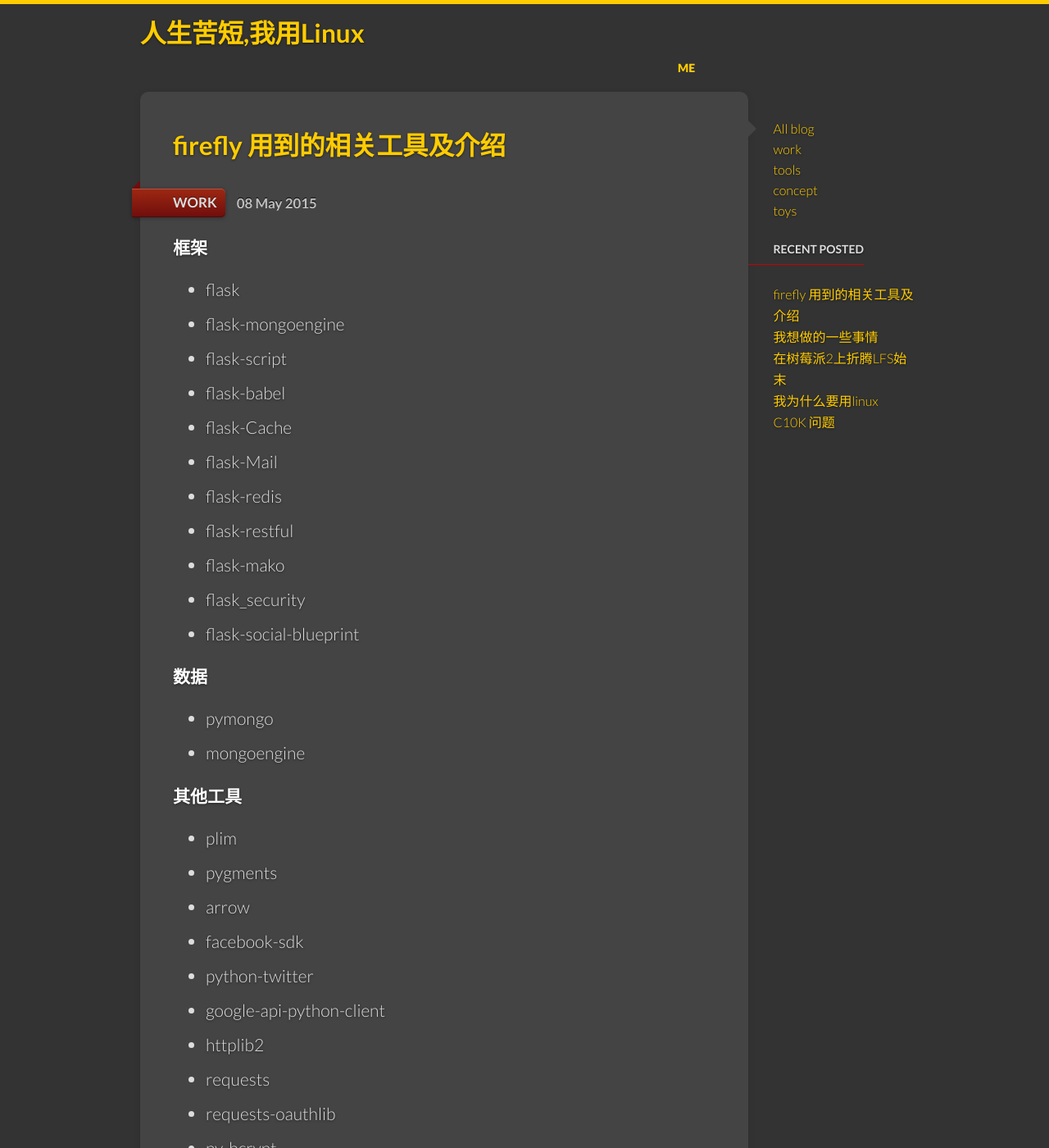
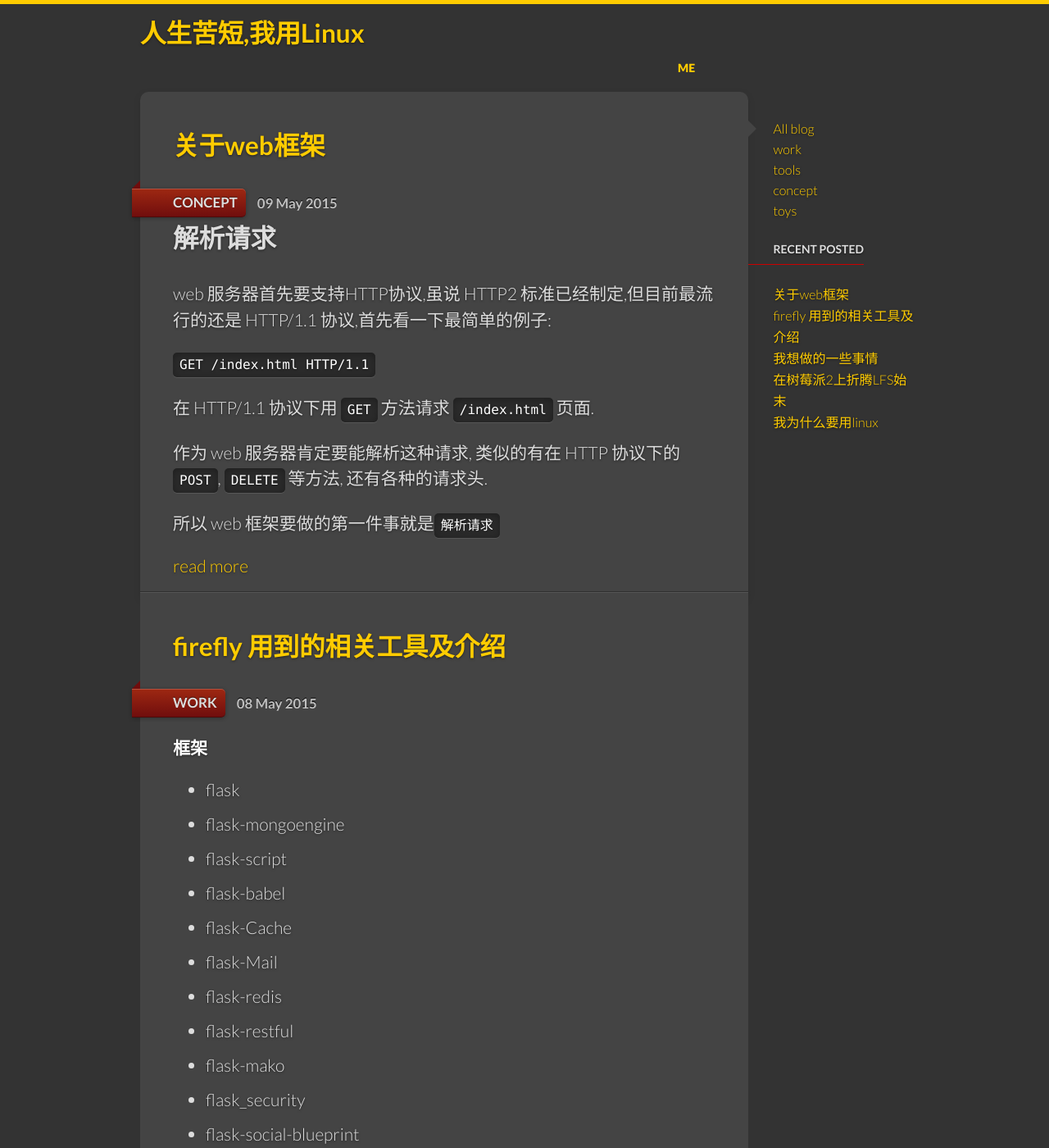
Before and after one commit to robertding/robertding.github.io, a Jekyll site: the page built from index.html, in a window 1280 px wide and 1400 px high. Shown: the whole window at 82% size. Built offline with Jekyll 4.4.1, drawn with Linux system fonts in a browser that asks for light colours; some of the changed text lies outside the part shown.

Commit message:
[add] web framework

```diff
--- a/_config.yml
+++ b/_config.yml
@@ -10,3 +10,5 @@ author: robertding
 
 # Build settings
 markdown: kramdown
+
+layout: news_item
--- /dev/null
+++ b/_posts/concept/2015-05-09-what-is-web-framwork.md
@@ -0,0 +1,34 @@
+---
+layout: news_item
+title: 关于web框架
+categories: concept
+---
+
+## 解析请求
+  web 服务器首先要支持HTTP协议,虽说 HTTP2 标准已经制定,但目前最流行的还是 HTTP/1.1
+协议,首先看一下最简单的例子:
+
+`GET /index.html HTTP/1.1`
+
+在 HTTP/1.1 协议下用 `GET` 方法请求 `/index.html` 页面.
+
+作为 web 服务器肯定要能解析这种请求, 类似的有在 HTTP 协议下的 `POST`, `DELETE` 等方法,
+还有各种的请求头.
+
+所以 web 框架要做的第一件事就是`解析请求`
+
+<!--break-->
+
+## 页面路由
+  在解析完请求之后就是路由的问题. 上面的例子是请求 `/index.html` 页面, 静态网站的话
+如果页面存在则可以返回相应的文件, 如果想对返回的内容动态的控制就需要把这个请求扔给
+一段处理逻辑. 把哪些请求扔给哪些处理逻辑, 这就是 web 框架要做的第二件事`页面路由`.
+
+## 页面渲染
+  在处理逻辑完事之后会返回一些数据, 但是 HTTP 协议大部分的请求都期望返回一个 HTML 页面,
+干巴巴的数据怎么变成一个绚丽的页面,这需要 web 框架做个`页面渲染`(原谅我自己起的名称).
+
+## 响应
+  在生成一个漂亮的 HTML 文档之后服务器要把数据返回给浏览器, 同样需要使用 HTTP 协议.
+这样就需要对生成的数据再次封装,满足 HTTP 协议的需求, 这就是 web 服务器做的另外一件事
+`响应`
```
Also changed, not shown: _posts/work/2015-05-08-firefly-tools.md (+2 -0 lines).
